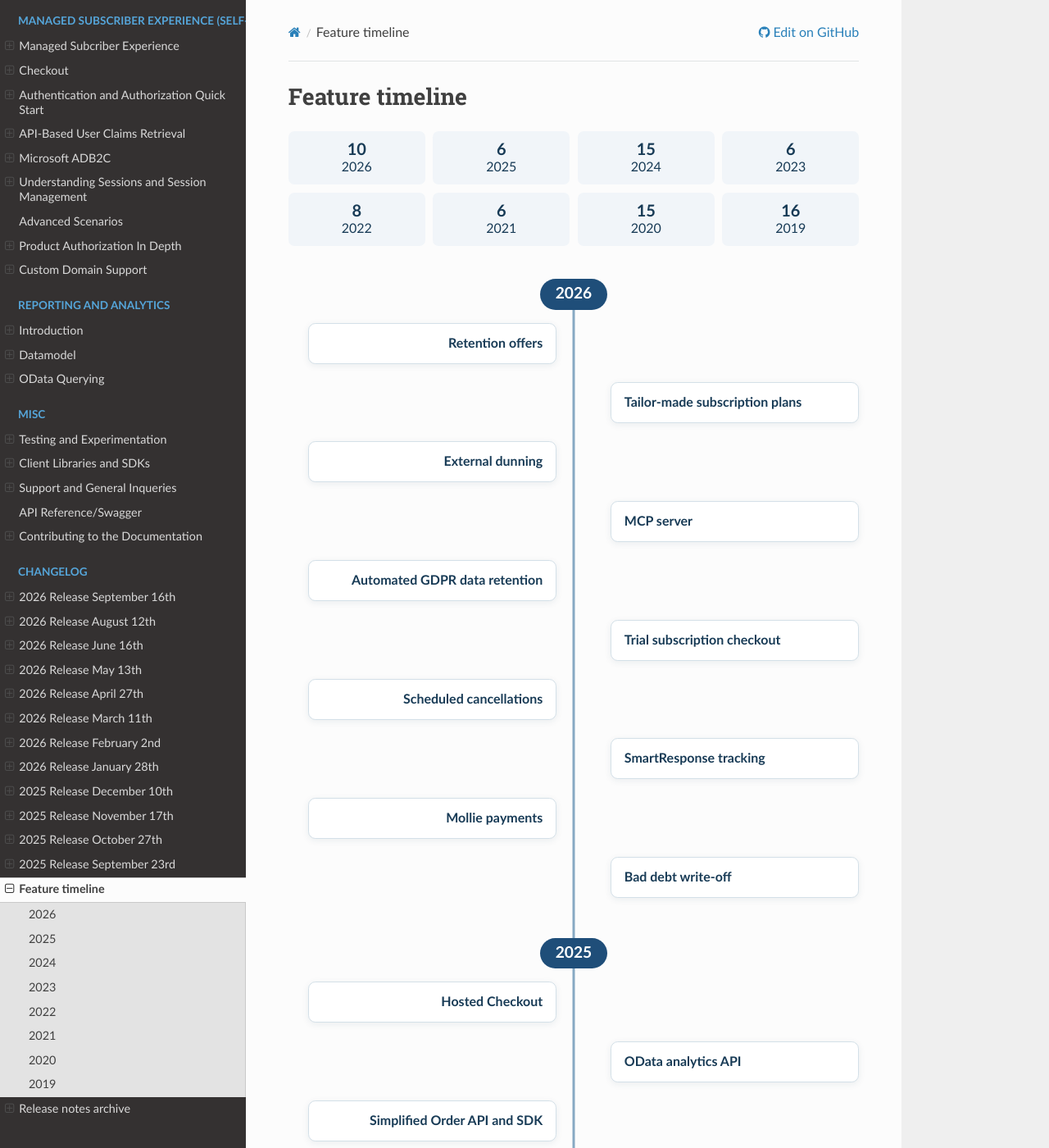
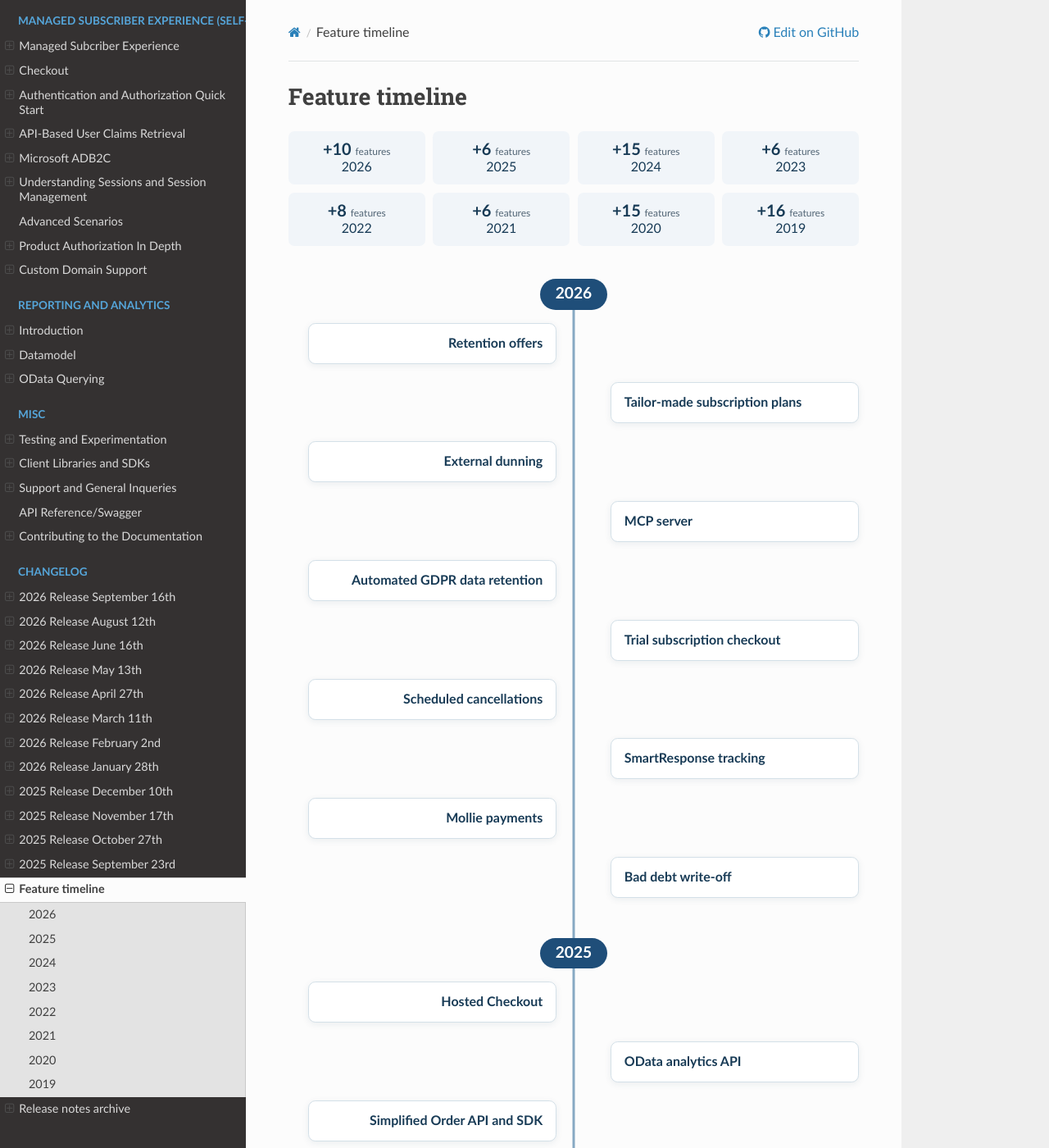
Before and after one commit to infosoftas/info-subscription-doc, a Sphinx documentation site: the page built from source/changelog/feature-timeline.rst, in a window 1280 px wide and 1400 px high. Shown: the whole window at 82% size. Built offline with Sphinx 7.4.7 and the Read the Docs theme 3.1.0, drawn with Linux system fonts in a browser that asks for light colours; formulas are drawn with MathJax 3.

Commit message:
docs: label feature timeline year tiles as new features
Co-authored-by: Copilot <223556219+Copilot@users.noreply.github.com>

```diff
--- a/source/changelog/feature-timeline.rst
+++ b/source/changelog/feature-timeline.rst
@@ -10,6 +10,7 @@ Feature timeline
    .feature-history-summary { display: grid; grid-template-columns: repeat(4, minmax(0, 1fr)); gap: .6rem; max-width: 960px; margin: 1.5rem auto 2.5rem; }
    .feature-history-summary a { padding: .7rem; text-align: center; background: #f1f5f9; border-radius: .45rem; color: #183b56; }
    .feature-history-summary strong { display: block; font-size: 1.25rem; }
+   .feature-history-summary small { font-size: .75rem; font-weight: 400; color: #526575; }
    .feature-history { --history-line: #87a9c3; max-width: 960px; margin: 0 auto 3rem; position: relative; }
    .feature-history::before { content: ""; position: absolute; top: 1.2rem; bottom: 1.2rem; left: 50%; width: 3px; transform: translateX(-50%); background: var(--history-line); }
    .feature-history-year { position: relative; z-index: 1; display: flex; justify-content: center; margin: 2.3rem 0 1rem; }
@@ -34,14 +35,14 @@ Feature timeline
 
    <div class="feature-history-summary" aria-label="Significant features by year">
 
-   <a href="#timeline-year-2026" aria-label="2026: 10 features"><strong>10</strong>2026</a>
-   <a href="#timeline-year-2025" aria-label="2025: 6 features"><strong>6</strong>2025</a>
-   <a href="#timeline-year-2024" aria-label="2024: 15 features"><strong>15</strong>2024</a>
-   <a href="#timeline-year-2023" aria-label="2023: 6 features"><strong>6</strong>2023</a>
-   <a href="#timeline-year-2022" aria-label="2022: 8 features"><strong>8</strong>2022</a>
-   <a href="#timeline-year-2021" aria-label="2021: 6 features"><strong>6</strong>2021</a>
-   <a href="#timeline-year-2020" aria-label="2020: 15 features"><strong>15</strong>2020</a>
-   <a href="#timeline-year-2019" aria-label="2019: 16 features"><strong>16</strong>2019</a>
+   <a href="#timeline-year-2026" aria-label="2026: 10 new features"><strong>+10 <small>features</small></strong>2026</a>
+   <a href="#timeline-year-2025" aria-label="2025: 6 new features"><strong>+6 <small>features</small></strong>2025</a>
+   <a href="#timeline-year-2024" aria-label="2024: 15 new features"><strong>+15 <small>features</small></strong>2024</a>
+   <a href="#timeline-year-2023" aria-label="2023: 6 new features"><strong>+6 <small>features</small></strong>2023</a>
+   <a href="#timeline-year-2022" aria-label="2022: 8 new features"><strong>+8 <small>features</small></strong>2022</a>
+   <a href="#timeline-year-2021" aria-label="2021: 6 new features"><strong>+6 <small>features</small></strong>2021</a>
+   <a href="#timeline-year-2020" aria-label="2020: 15 new features"><strong>+15 <small>features</small></strong>2020</a>
+   <a href="#timeline-year-2019" aria-label="2019: 16 new features"><strong>+16 <small>features</small></strong>2019</a>
    </div>
    <div class="feature-history" aria-label="Significant INFO-Subscription features by year">
 
```
